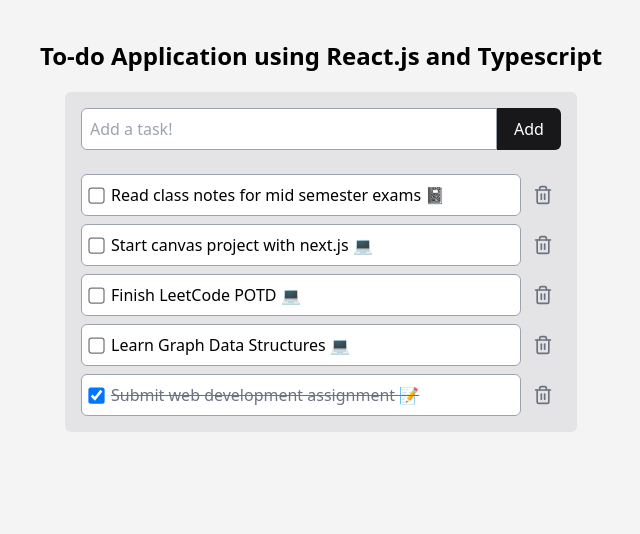
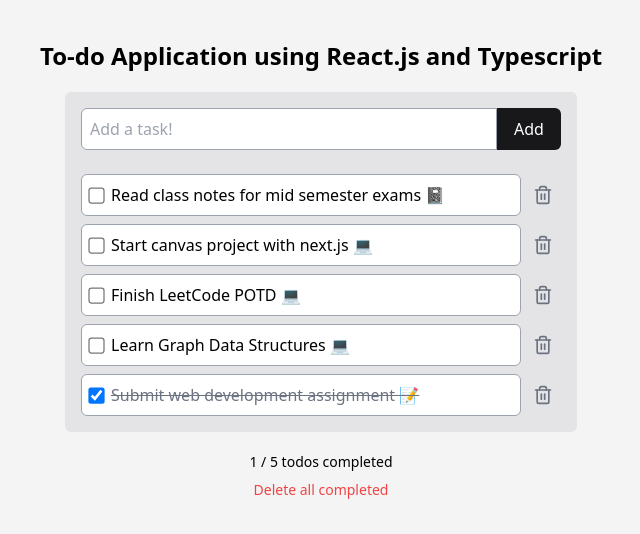
Before and after one commit to yaegareren/react-todo, a React (Vite) app: page / in a window 1280 px wide. Shown: the top 534 px of the page, without its empty margins (319-959 px from the left). Built offline with nearby package versions, Linux system fonts and the light colour scheme.

Commit message:
summary, delete completed todos functionality

```diff
--- a/src/App.tsx
+++ b/src/App.tsx
@@ -2,6 +2,7 @@
 import { myTodos } from "./data/todos";
 import AddTodo from "./components/AddTodo";
 import TodoItem from "./components/TodoItem";
+import TodoSummary from "./components/TodoSummary";
 
 function App() {
   const [todos, setTodos] = useState(myTodos);
@@ -15,7 +16,7 @@
   function addTodo(title: string) {
     setTodos((prevTodos) => [
       {
-        id: prevTodos.length + 1,
+        id: Date.now(), // using timestamps in milliseconds as id
         title,
         completed: false,
       },
@@ -25,6 +26,10 @@
 
   function deleteTodo(id: number) {
     setTodos((prevTodos) => prevTodos.filter((todo) => todo.id !== id));
+  }
+
+  function deleteAllCompletedTodos() {
+    setTodos((prevTodos) => prevTodos.filter((todo) => !todo.completed));
   }
 
   return (
@@ -41,6 +46,10 @@
             onDelete={deleteTodo}
           />
         </div>
+        <TodoSummary
+          todos={todos}
+          deleteAllCompleted={deleteAllCompletedTodos}
+        />
       </main>
     </>
   );
--- a/src/components/TodoList.tsx
+++ b/src/components/TodoList.tsx
@@ -26,7 +26,7 @@
         </span>
       </label>
       <button onClick={() => onDelete(todo.id)} className="p-2">
-        <Trash2 size={20} className="text-gray-500" />
+        <Trash2 size={20} className="text-gray-500 hover:text-gray-600" />
       </button>
     </div>
   );
--- /dev/null
+++ b/src/components/TodoSummary.tsx
@@ -0,0 +1,31 @@
+import { Todo } from "../types/todo";
+
+interface TodoSummaryProps {
+  todos: Todo[];
+  deleteAllCompleted: () => void;
+}
+
+export default function TodoSummary({
+  todos,
+  deleteAllCompleted,
+}: TodoSummaryProps) {
+  const completedTodos = todos.filter((todo) => todo.completed);
+
+  return (
+    <>
+      <div className="text-center space-y-2">
+        <p className="text-sm font-medium">
+          {completedTodos.length} / {todos.length} todos completed
+        </p>
+        {completedTodos.length > 0 && (
+          <button
+            onClick={deleteAllCompleted}
+            className="text-red-500 hover:underline text-sm font-medium"
+          >
+            Delete all completed
+          </button>
+        )}
+      </div>
+    </>
+  );
+}
```
